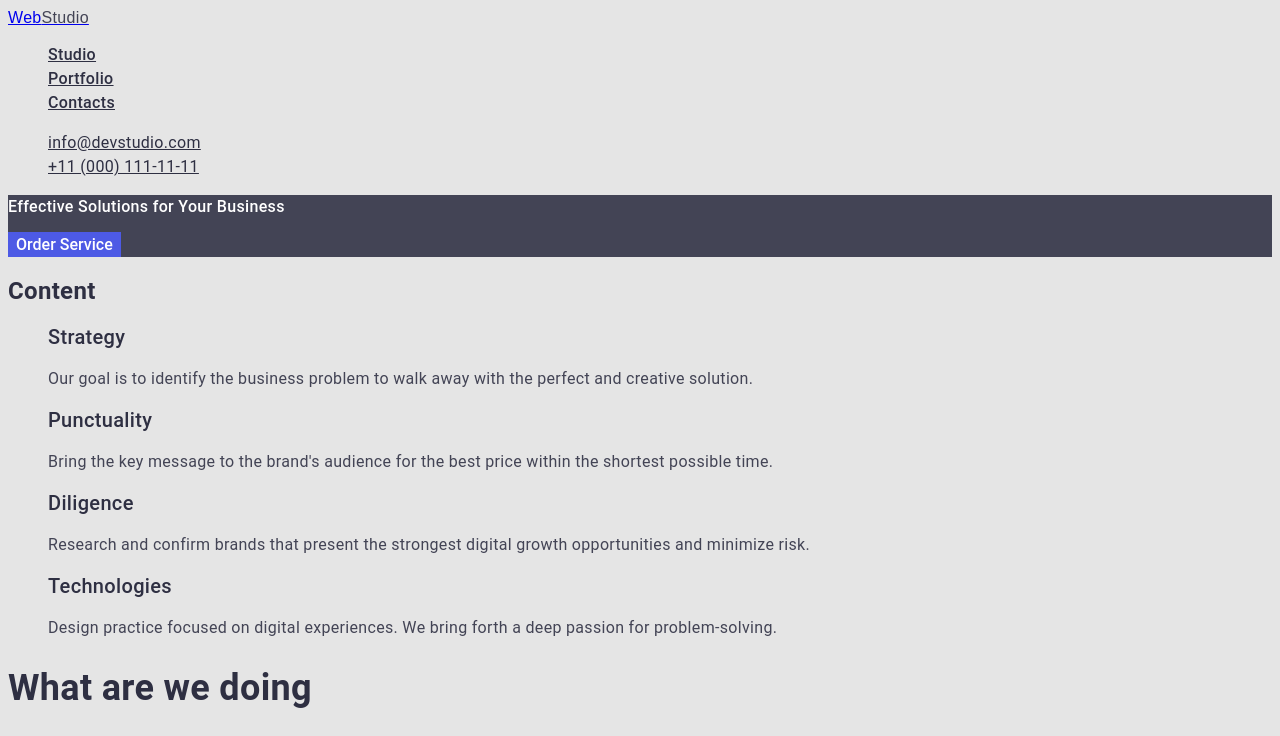
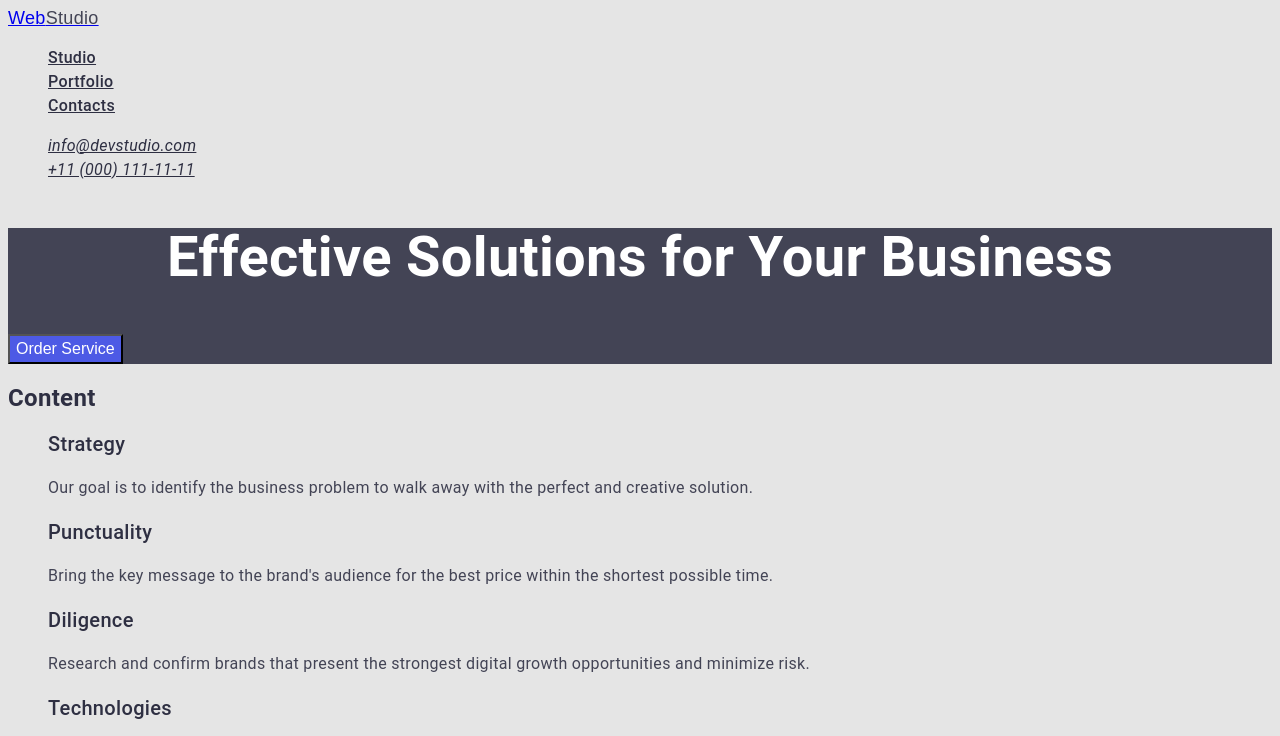
Before and after one commit to NataliiaPelekh/goit-markup-hw-02, a plain HTML site: page index.html in a window 1280 px wide. Shown: the top 736 px of the page. Drawn offline with Linux system fonts and the light colour scheme.

Commit message:
Uppdated

```diff
--- a/css/styles.css
+++ b/css/styles.css
@@ -26,8 +26,8 @@ body {
 .logo {
   font-family: "Raleway", sans-serif;
   font-style: ExtraBold;
-Font size: 18px;
-Line height: 1.2;
+  font-size: 18px;
+  line-height: 1.2;
 }
 .header-studio-logo {
   color: var(--primary-text-color);
@@ -37,10 +37,9 @@ Line height: 1.2;
   color: var(--accent-color);
 }
 .logo-text {
-  font-family: "Roboto";
-  font-style: normal;
   font-weight: 400;
   font-size: 16px;
+  line-height: 1.5;
   color: var(--primary-bg-color);
 }
 .site-nav .link {
@@ -63,7 +62,7 @@ Line height: 1.2;
 }
 .portfolio-nav .button {
   font-family: "Roboto";
-  font-style: normal;
+  font-style: 400;
   font-weight: 500;
   font-size: 16px;
   background-color: var(--primary-bg-color);
@@ -79,7 +78,7 @@ Line height: 1.2;
 
 .contacts-nav .link {
   font-family: "Roboto";
-  font-style: normal;
+  font-style: 400;
   font-weight: 400;
   font-size: 16px;
   line-height: 24px;
@@ -94,50 +93,48 @@ Line height: 1.2;
 }
 .hero-title {
   color: #ffffff;
-  font-family: "Roboto";
-  font-style: normal;
+  font-style: 400;
+  font-weight: 700;
+  font-size: 56px;
+  line-height: 1.07;
+  text-align: center;
+}
+.button-primary {
+  background-color: var(--accent-color);
+  color: var(--secondary-bg-color);
+}
+
+.button-primary,
+.button-secondary {
+  font-style: 400;
   font-weight: 500;
   font-size: 16px;
-  line-height: 24px;
-  letter-spacing: 0.02em;
-}
-.button {
-  background-color: var(--accent-color);
-  color: var(--secondary-bg-color);
-  border-color: transparent;
-  font-family: inherit;
-  font-style: normal;
-  font-weight: 500;
-  font-size: 16px;
+  line-height: 1.5;
 }
 /* Feature section */
 .feature-list .title {
-  font-family: "Roboto";
-  font-style: normal;
   font-weight: 500;
   font-size: 20px;
+  line-height: 1.2;
   color: #2e2f42;
-  text-decoration: none;
 }
 .feature-list .text {
-  font-family: "Roboto";
-  font-style: normal;
   font-weight: 400;
   font-size: 16px;
+  line-height: 1.5;
   color: #434455;
 }
 .section .title {
-  font-family: "Roboto";
-  font-style: normal;
   font-weight: 700;
   font-size: 36px;
+  line-height: 1.1;
+  text-align: center;
   color: #2e2f42;
 }
 .section .subtitle {
-  font-family: "Roboto";
-  font-style: normal;
   font-weight: 500;
   font-size: 20px;
+  line-height: 1.2;
   color: #2e2f42;
 }
 .section .text {
@@ -154,6 +151,3 @@ Line height: 1.2;
 .footer-studio-logo {
   color: var(--primary-bg-color);
 }
-.footer {
-  background-color: var(--title-text-color);
-}
--- a/index.html
+++ b/index.html
@@ -40,7 +40,7 @@
     <main>
       <section class="hero">
         <h1 class="hero-title">Effective Solutions for Your Business</h1>
-        <button class="button" type="button">Order Service</button>
+        <button class="button-primary" type="button">Order Service</button>
       </section>
       <section>
         <h2>Content</h2>
```
Also changed, not shown: portfolio.html (+4 -4 lines).
